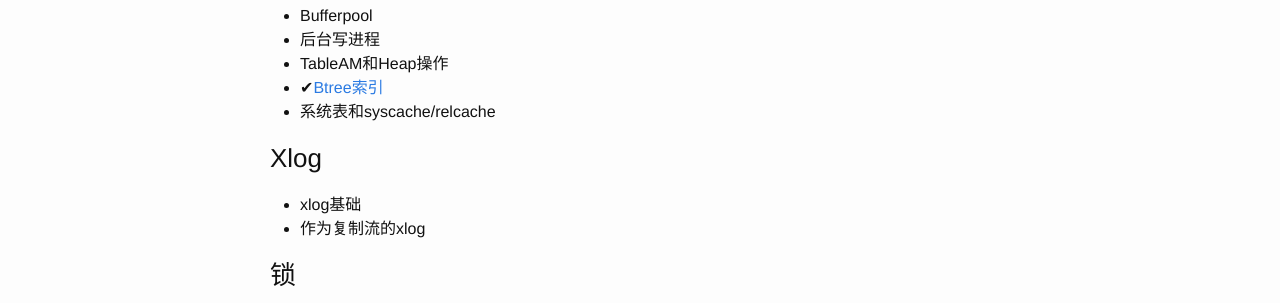
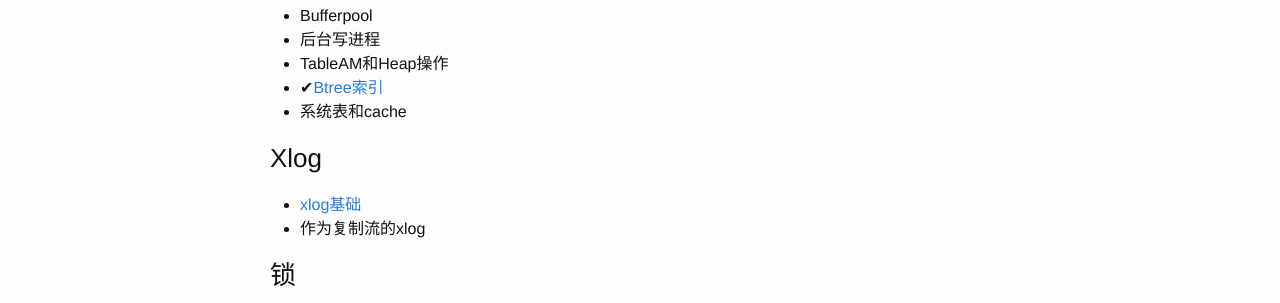
Before and after one commit to interma/interma.github.io, a Jekyll site: the page built from postgres.markdown, in a window 1280 px wide. Shown: the part 646-949 px from the top of the page. Built offline with Jekyll 4.4.1, drawn with Linux system fonts in a browser that asks for light colours.

```diff
--- a/postgres.markdown
+++ b/postgres.markdown
@@ -23,10 +23,10 @@ nav_order: 1
 * 后台写进程
 * TableAM和Heap操作
 * ✔[Btree索引]({% post_url 2025-09-28-btree %})
-* 系统表和syscache/relcache
+* 系统表和cache
 
 ### Xlog
-* xlog基础
+* [xlog基础]({% post_url 2025-10-29-xlog %})
 * 作为复制流的xlog
 
 ### 锁
```
Also changed, not shown: _posts/2025-10-29-xlog.markdown (added, +7 -0 lines).
